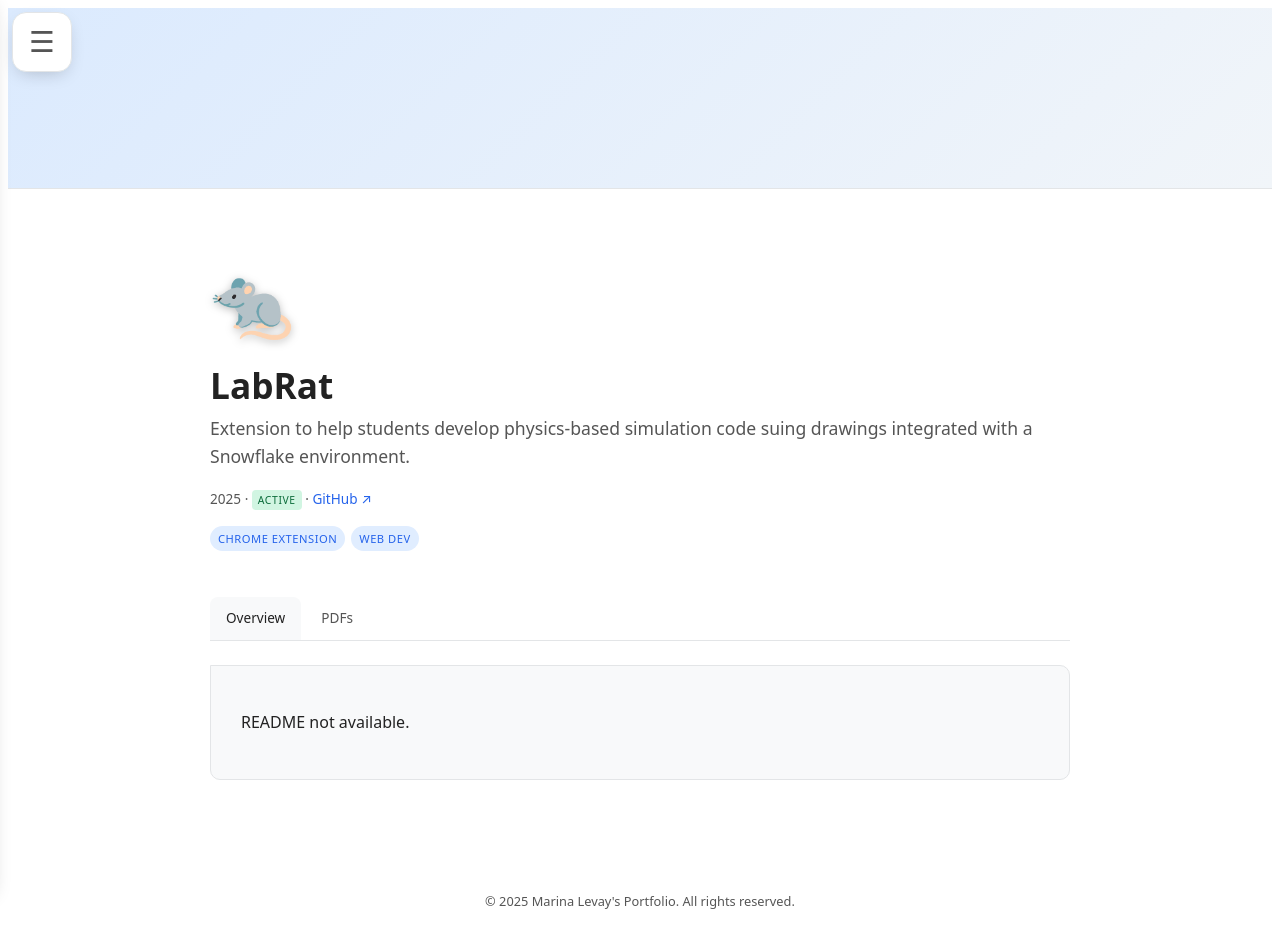
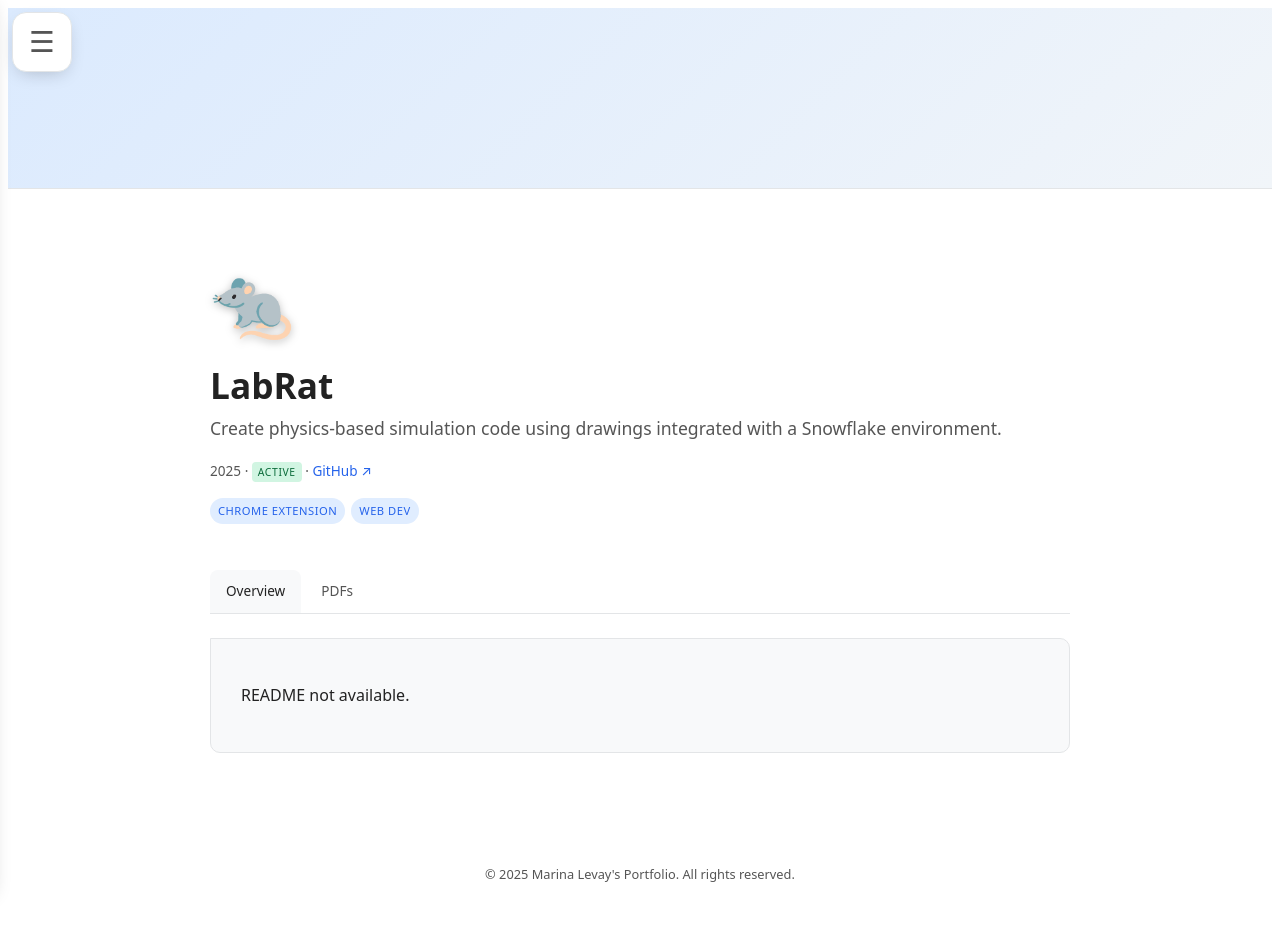
Before and after one commit to marilevay/mywebsite, a Jekyll site: the page built from _projects/lab-rat.md, in a window 1280 px wide. Built offline with Jekyll 4.4.1, drawn with Linux system fonts in a browser that asks for light colours; nearby versions of some CDN libraries; after the commit the page ends 916 px from its top, so only the background shows below that.

Commit message:
New project edits

```diff
--- a/_projects/lab-rat.md
+++ b/_projects/lab-rat.md
@@ -2,7 +2,7 @@
 layout: project
 title: LabRat
 year: 2025
-summary: Extension to help students develop physics-based simulation code suing drawings integrated with a Snowflake environment.
+summary: Create physics-based simulation code using drawings integrated with a Snowflake environment.
 tags: [chrome extension, web dev]
 status: active
 github: https://github.com/marilevay/labrat
```
